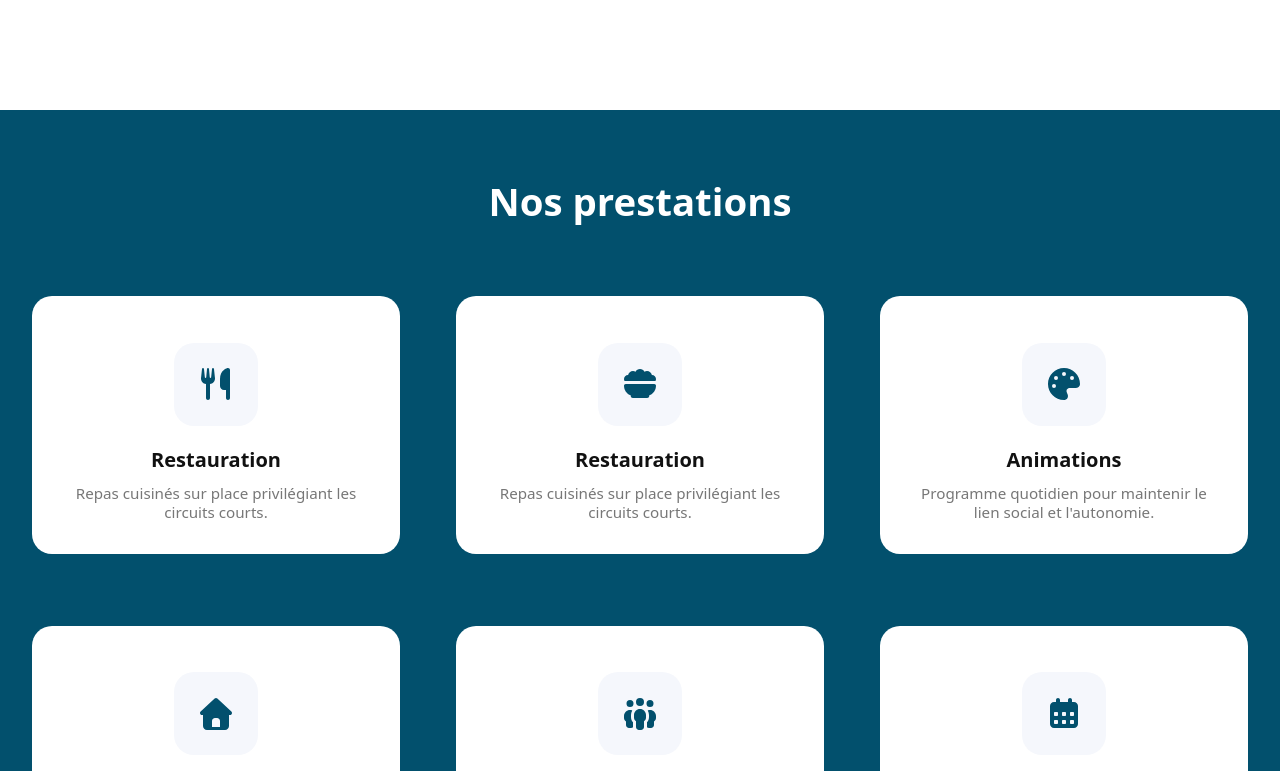
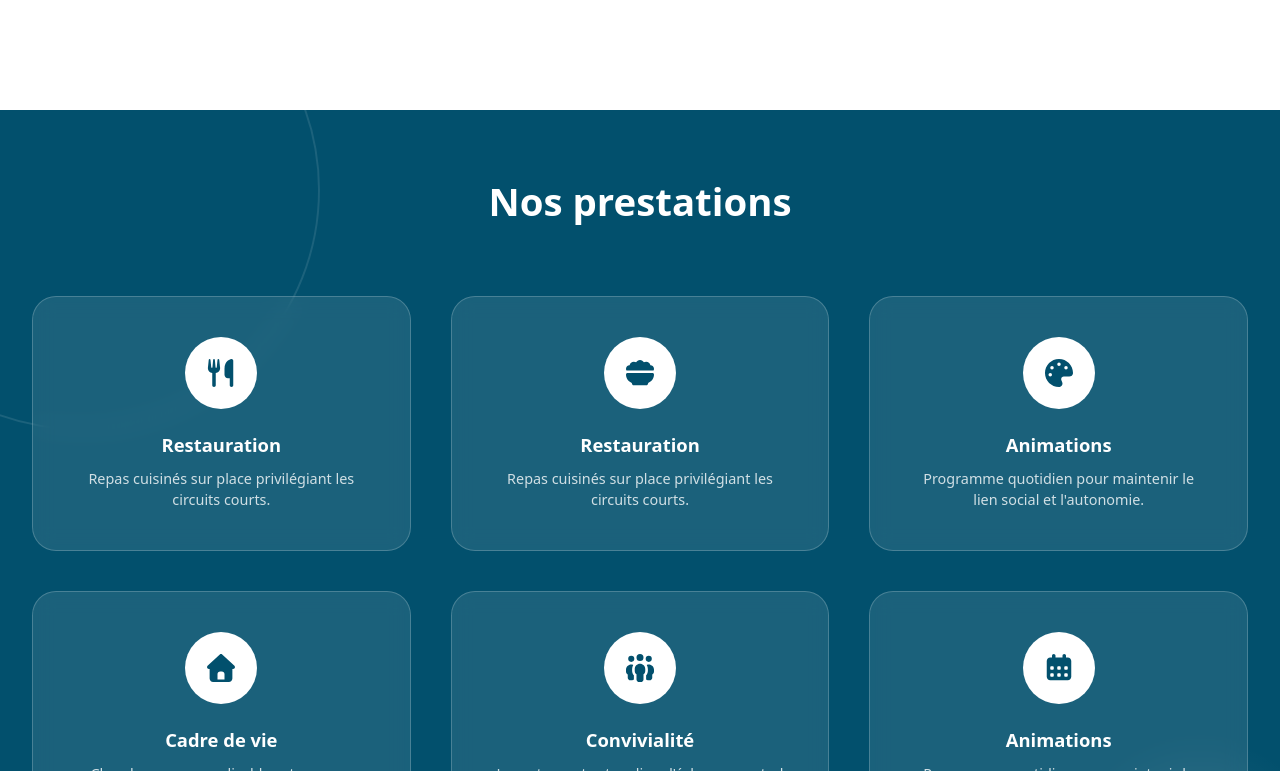
Before and after one commit to crepincorentin/projet-clairefontaine, a Next.js app in the folder front/association-clairefontaine/: page /saint-augustin in a window 1280 px wide. Shown: the part 1209-1980 px from the top of the page. Built offline with nearby package versions, Linux system fonts and the light colour scheme.

Commit message:
feat(frontend): revamp establishment services styles

```diff
--- a/front/association-clairefontaine/app/styles/components/establishments/establishment-page.scss
+++ b/front/association-clairefontaine/app/styles/components/establishments/establishment-page.scss
@@ -155,11 +155,36 @@
 }
 
 .establishment-services {
+  position: relative;
+  overflow: hidden;
   padding: 4.25rem 2rem 5.5rem;
   color: white;
   background-color: var(--establishment-color);
 
+  &::before {
+    content: '';
+    position: absolute;
+    top: -10rem;
+    left: -10rem;
+    width: 30rem;
+    height: 30rem;
+    border: 2px solid rgba(255, 255, 255, 0.1);
+    border-radius: 50%;
+  }
+
+  &::after {
+    content: '';
+    position: absolute;
+    bottom: -5rem;
+    right: -5rem;
+    width: 20rem;
+    height: 20rem;
+    background: radial-gradient(circle, rgba(255, 255, 255, 0.1) 0%, transparent 60%);
+  }
+
   &__container {
+    position: relative;
+    z-index: 1;
     max-width: 1300px;
     margin: 0 auto;
 
@@ -175,48 +200,57 @@
   &__grid {
     display: grid;
     grid-template-columns: repeat(3, minmax(0, 1fr));
-    gap: 4.5rem 3.5rem;
+    gap: 2.5rem;
   }
 }
 
 .service-card {
   display: flex;
+  flex-direction: column;
   align-items: center;
-  flex-direction: column;
-  padding: 2.9rem 2rem 2rem;
-  border-radius: 1.25rem;
-  color: #111;
-  background-color: white;
+  padding: 2.5rem 2rem;
+  border-radius: 1.5rem;
+  background-color: rgba(255, 255, 255, 0.1);
+  border: 1px solid rgba(255, 255, 255, 0.2);
   text-align: center;
+  transition: transform 0.3s ease, background-color 0.3s ease;
+  backdrop-filter: blur(10px);
+
+  &:hover {
+    transform: translateY(-10px);
+    background-color: rgba(255, 255, 255, 0.2);
+  }
 
   &__icon {
     display: grid;
-    width: 5.2rem;
-    height: 5.2rem;
-    margin-bottom: 1.35rem;
     place-items: center;
-    border-radius: 1.25rem;
+    width: 4.5rem;
+    height: 4.5rem;
+    margin-bottom: 1.5rem;
+    border-radius: 50%;
+    background-color: white;
     color: var(--establishment-color);
-    background-color: #f5f7fc;
+    flex-shrink: 0;
 
     svg {
-      width: 2rem;
-      height: 2rem;
+      width: 1.75rem;
+      height: 1.75rem;
     }
   }
 
   h3 {
     margin-bottom: 0.75rem;
-    font-size: 1.25rem;
+    font-size: 1.15rem;
     font-weight: 700;
-    line-height: 1.2;
+    line-height: 1.3;
+    color: white;
   }
 
   p {
     max-width: 18rem;
-    color: #777;
-    font-size: 0.95rem;
-    line-height: 1.25;
+    font-size: 0.9rem;
+    line-height: 1.4;
+    color: rgba(255, 255, 255, 0.8);
   }
 }
 
```
